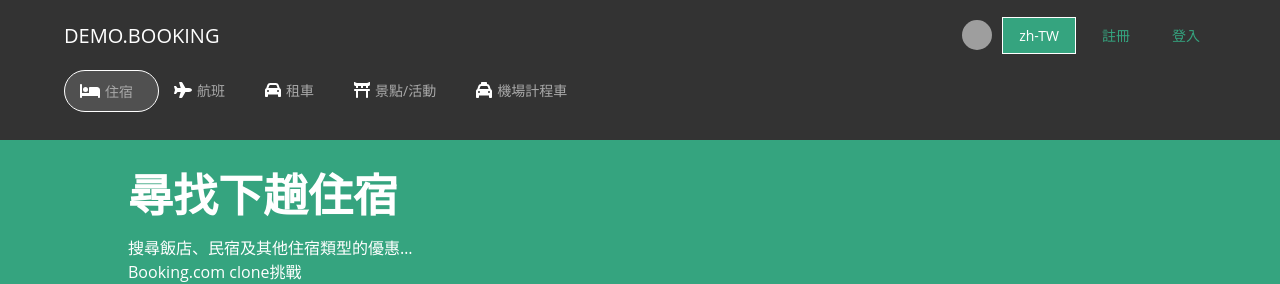
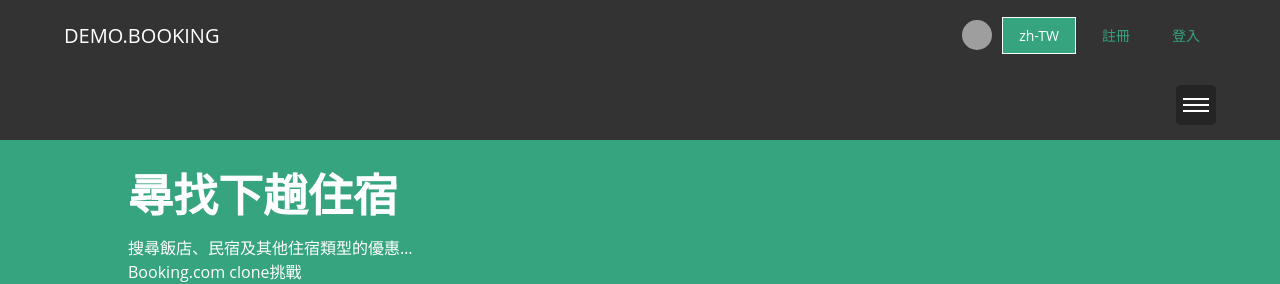
Before and after one commit to VincentLin0619/react-vint-app, a React (Create React App) app: page / in a window 1280 px wide. Shown: the top 284 px of the page. Built offline with nearby package versions, Linux system fonts and the light colour scheme; grey boxes are pictures that could not be loaded.

Commit message:
把line-two的選單變成漢堡

```diff
--- a/src/components/NavBar/MainMenu.jsx
+++ b/src/components/NavBar/MainMenu.jsx
@@ -25,26 +25,43 @@ const MainMenu = () => {
           </div>
         </div>
         <div className="lineTwo">
-          <div className="item active">
+          <input type="checkbox" id="nav-toggle" />
+          <label htmlFor="nav-toggle" className="ham">
+            <span className="ham-origin">
+              {/* 塞三條線 */}
+              <span className="ham-bar ham-bar-1"></span>
+              <span className="ham-bar ham-bar-2"></span>
+              <span className="ham-bar ham-bar-3"></span>
+            </span>
+          </label>
+          <nav className="menu">
+            <ul className="menu-list">
+              <li className="menu-item">
+                <a href="#" className="menu-link">
                   <FontAwesomeIcon icon={faBed} />
                   <span>住宿</span>
-          </div>
-          <div className="item">
-            <FontAwesomeIcon icon={faPlane} />
-            <span>航班</span>
-          </div>
-          <div className="item">
+                </a>
+              </li>
+              <li className="menu-item">
+                <a href="#" className="menu-link">
                   <FontAwesomeIcon icon={faCar} />
                   <span>租車</span>
-          </div>
-          <div className="item">
+                </a>
+              </li>
+              <li className="menu-item">
+                <a href="#" className="menu-link">
                   <FontAwesomeIcon icon={faToriiGate} />
                   <span>景點/活動</span>
-          </div>
-          <div className="item">
+                </a>
+              </li>
+              <li className="menu-item">
+                <a href="#" className="menu-link">
                   <FontAwesomeIcon icon={faTaxi} />
                   <span>機場計程車</span>
-          </div>
+                </a>
+              </li>
+            </ul>
+          </nav>
         </div>
       </div>
     </div>
--- a/src/components/NavBar/MainMenu.scss
+++ b/src/components/NavBar/MainMenu.scss
@@ -1,3 +1,92 @@
+// burger menu ===============================================
+// 把check按鈕隱藏起來
+#nav-toggle {
+  display: none;
+}
+.ham-bar-1 {
+  transform: translateY(-6px);
+}
+
+.ham-bar-2 {
+  transform: translateY(6px);
+}
+#nav-toggle:checked ~ .menu {
+  transform: none;
+}
+#nav-toggle:checked ~ .ham .ham-bar-1 {
+  opacity: 0;
+}
+
+#nav-toggle:checked ~ .ham .ham-bar-2 {
+  transform: rotate(-45deg);
+}
+
+#nav-toggle:checked ~ .ham .ham-bar-3 {
+  transform: rotate(45deg);
+}
+
+.ham {
+  width: 40px;
+  height: 40px;
+  border-radius: 5px;
+  background: rgba(0, 0, 0, 0.3);
+  display: block;
+
+  position: relative;
+  .ham-origin {
+    position: absolute;
+    top: 50%;
+    right: 50%;
+    .ham-bar {
+      height: 2px;
+      width: 26px;
+      position: absolute;
+      background: white;
+      margin: -1px 0 0 -13px;
+      transition: all 0.5s;
+    }
+    .ham-bar--top {
+      transform: translateY(-6px);
+    }
+
+    .ham-bar--bottom {
+      transform: translateY(6px);
+    }
+  }
+}
+.menu {
+  position: fixed;
+  left: 0;
+  top: 0;
+  bottom: 0;
+  padding: 50px;
+  background: rgba(0, 0, 0, 0.7);
+  z-index: 1;
+  /* 用 translate 把選單藏到畫面左邊去 */
+  transform: translateX(-100%);
+  transition: transform 0.5s;
+  .menu-list {
+    list-style: none;
+    margin: 0;
+    padding: 0;
+    .menu-item {
+      .menu-link {
+        display: flex;
+        text-decoration: none;
+        left: 0;
+        gap: 10px;
+        color: lightgray;
+        &:hover {
+          color: cadetblue;
+          transition: 0.5s;
+        }
+      }
+      margin-top: 20px;
+    }
+  }
+}
+
+// ===========================================================
 .navbar {
   width: 100%;
   height: 140px;
@@ -46,6 +135,9 @@
           &:hover {
             background-color: rgba(255, 255, 255, 0.14);
           }
+          @media screen and (max-width: 680px) {
+            display: none;
+          }
         }
         .navBtn {
           font-size: 14px;
@@ -61,21 +153,8 @@
     .lineTwo {
       display: flex;
       height: 50%;
-      align-items: flex-start;
-      .item {
-        display: flex;
-        align-items: center;
-        gap: 5px;
-        border-radius: 25px;
-        padding: 10px 15px;
-        &:hover {
-          background-color: #666;
-        }
-        span {
-          padding-right: 10px;
-          font-size: 14px;
-        }
-      }
+      align-items: center;
+      justify-content: flex-end;
     }
   }
 }
```
Lines whose indentation alone changed are shown as unchanged.
